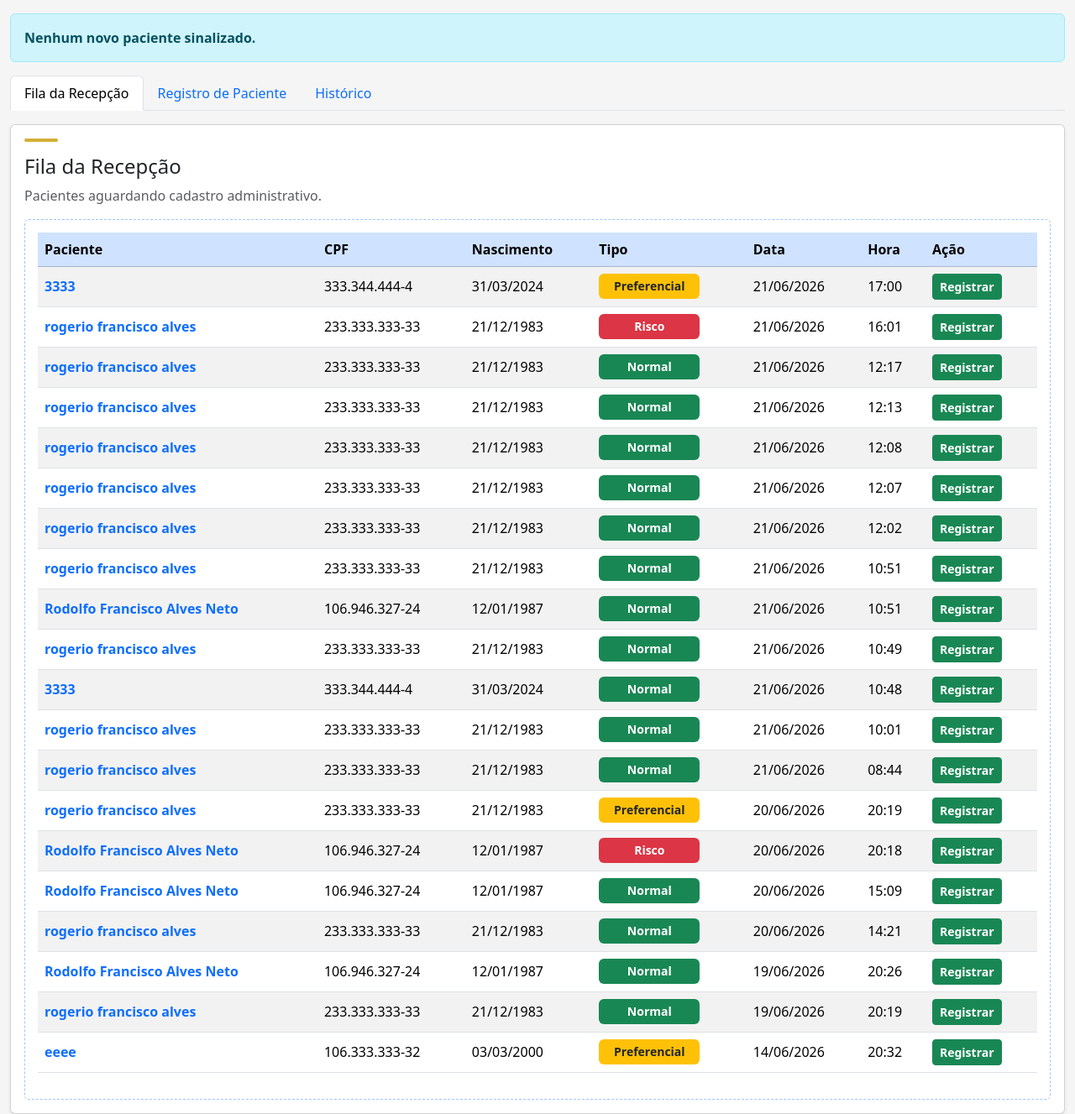
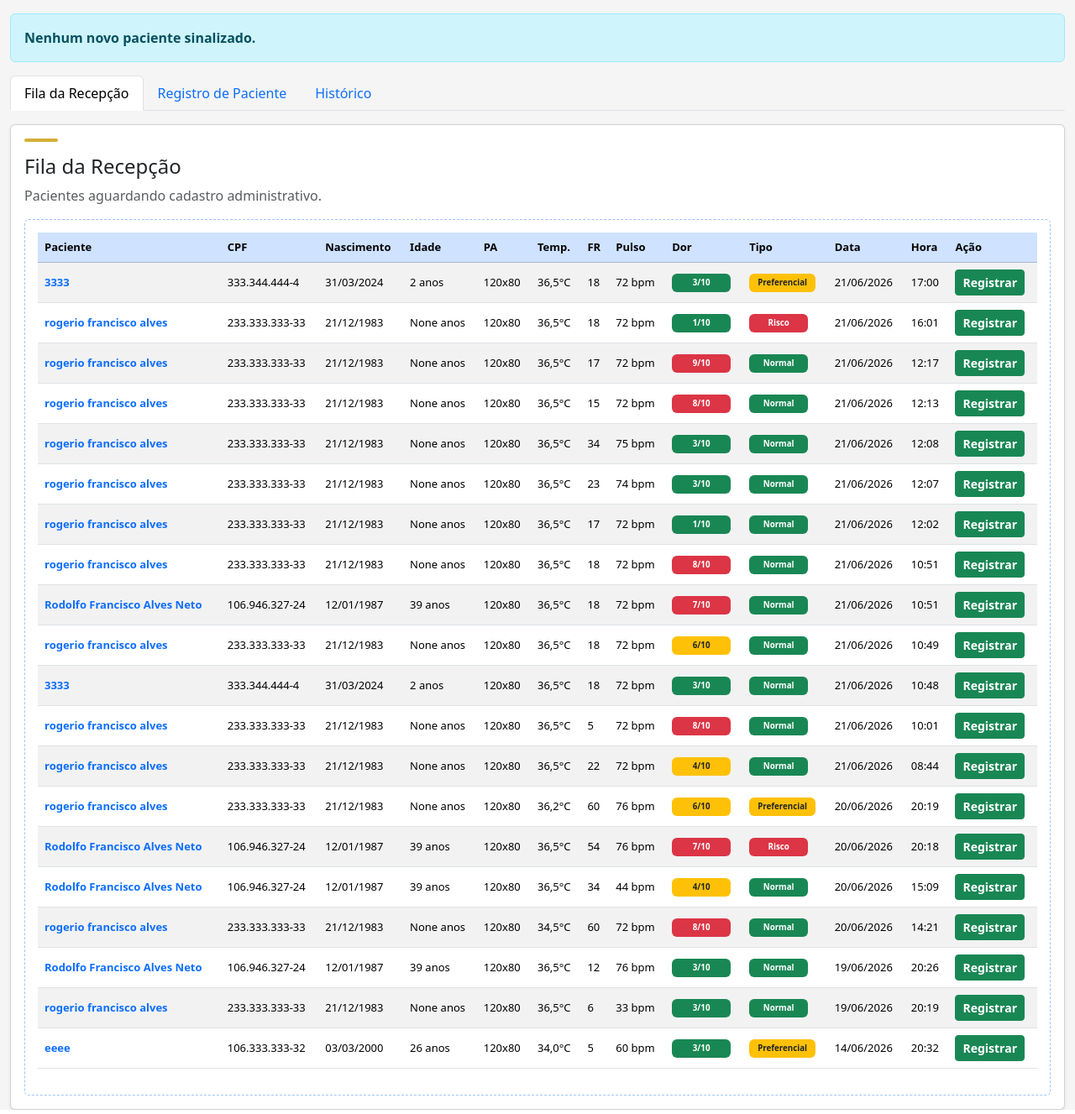
Before and after one commit to rfalves-wq/hospital_system, a Django app: template recepcao/templates/recepcao/dashboard.html in a window 1280 px wide. Shown: the whole page at 84% size. Run offline with Django 5.2, Linux system fonts and the light colour scheme; the template is opened without the code that fills it: values that come from a table or form of the project are taken from there, others are empty; data comes from the database, SQL or seed files in the repository; both versions use the stored data as it was after the commit; parts of the project's set-up code (start-up, migrations or seed data) failed here and were passed over.

Commit message:
recepcao

```diff
--- a/acolhimento/models.py
+++ b/acolhimento/models.py
@@ -67,6 +67,8 @@ class Acolhimento(models.Model):
         auto_now_add=True
     )
 
+
+
     def __str__(self):
         return f'{self.nome_paciente} - {self.tipo_atendimento}'
 
--- a/recepcao/templates/recepcao/dashboard.html
+++ b/recepcao/templates/recepcao/dashboard.html
@@ -8,37 +8,88 @@
 <link href="https://cdn.jsdelivr.net/npm/bootstrap@5.3.3/dist/css/bootstrap.min.css" rel="stylesheet">
 
 <style>
-body {
-    background: #f5f5f5;
+body{
+    background:#f5f5f5;
 }
 
-.barra-dourada {
-    width: 40px;
-    height: 4px;
-    background: #d4af37;
-    border-radius: 10px;
-    margin-bottom: 15px;
+.barra-dourada{
+    width:40px;
+    height:4px;
+    background:#d4af37;
+    border-radius:10px;
+    margin-bottom:15px;
 }
 
-.fila-box {
-    border: 1px dashed #9ec5fe;
-    background: #fff;
-    padding: 15px;
-    border-radius: 5px;
+.fila-box{
+    border:1px dashed #9ec5fe;
+    background:#fff;
+    padding:15px;
+    border-radius:5px;
 }
 
-.paciente-link {
-    text-decoration: none;
-    font-weight: bold;
-    cursor: pointer;
+.paciente-link{
+    text-decoration:none;
+    font-weight:bold;
+    cursor:pointer;
 }
 
-.badge {
-    min-width: 120px;
-    padding: 8px 12px;
-    font-size: 14px;
+.badge{
+    min-width:70px;
+    padding:6px 10px;
+}
+
+.table-responsive{
+    overflow-x:auto;
+}
+
+.table{
+    white-space:nowrap;
+    font-size:14px;
+}
+
+.table td,
+.table th{
+    vertical-align:middle;
+}
+
+@media (max-width:1400px){
+    .table{
+        font-size:13px;
+    }
+}
+
+@media (max-width:1200px){
+    .table{
+        font-size:12px;
+    }
+
+    .badge{
+        font-size:11px;
+    }
+
+    .btn-sm{
+        font-size:11px;
+        padding:3px 8px;
+    }
+}
+
+@media (max-width:992px){
+    .table{
+        font-size:11px;
+    }
+}
+
+@media (max-width:768px){
+    .table{
+        font-size:10px;
+    }
+
+    .badge{
+        min-width:auto;
+    }
 }
 </style>
+
 
 </head>
 
@@ -81,28 +132,43 @@ body {
 <div class="tab-pane fade show active" id="fila">
 
     <div class="barra-dourada"></div>
+
     <h4>Fila da Recepção</h4>
-                    <p class="text-muted">Pacientes aguardando cadastro administrativo.</p>
+
+    <p class="text-muted">
+        Pacientes aguardando cadastro administrativo.
+    </p>
 
     <div class="fila-box">
 
         {% if acolhimentos %}
+
         <div class="table-responsive">
-                        <table class="table table-striped table-hover align-middle">
+
+            <table class="table table-striped table-hover align-middle w-100">
 
                 <thead class="table-primary">
+
                     <tr>
                         <th>Paciente</th>
-                                    <th>CPF</th>
-                                    <th>Nascimento</th>
+                        <th class="d-none d-xl-table-cell">CPF</th>
+                        <th class="d-none d-lg-table-cell">Nascimento</th>
+                        <th>Idade</th>
+                        <th>PA</th>
+                        <th>Temp.</th>
+                        <th>FR</th>
+                        <th>Pulso</th>
+                        <th>Dor</th>
                         <th>Tipo</th>
-                                    <th>Data</th>
+                        <th class="d-none d-md-table-cell">Data</th>
                         <th>Hora</th>
                         <th>Ação</th>
                     </tr>
+
                 </thead>
 
                 <tbody>
+
                 {% for acolhimento in acolhimentos %}
                 <tr>
 
@@ -112,51 +178,155 @@ body {
                            data-nome="{{ acolhimento.nome_paciente }}"
                            data-cpf="{{ acolhimento.cpf }}"
                            data-nascimento="{{ acolhimento.data_nascimento|date:'Y-m-d' }}">
+
                             {{ acolhimento.nome_paciente }}
+
                         </a>
                     </td>
 
-                                <td>{{ acolhimento.cpf }}</td>
-                                <td>{{ acolhimento.data_nascimento|date:"d/m/Y" }}</td>
+                    <td class="d-none d-xl-table-cell">
+                        {{ acolhimento.cpf }}
+                    </td>
+
+                    <td class="d-none d-lg-table-cell">
+                        {{ acolhimento.data_nascimento|date:"d/m/Y" }}
+                    </td>
 
                     <td>
-                                    {% if acolhimento.tipo_atendimento|lower == 'normal' %}
-                                        <span class="badge bg-success">Normal</span>
-                                    {% elif acolhimento.tipo_atendimento|lower == 'preferencial' %}
-                                        <span class="badge bg-warning text-dark">Preferencial</span>
-                                    {% elif acolhimento.tipo_atendimento|lower == 'risco' %}
-                                        <span class="badge bg-danger">Risco</span>
+                        {{ acolhimento.idade }} anos
+                    </td>
+
+                    <td>
+                        {{ acolhimento.pressao_arterial|default:"-" }}
+                    </td>
+
+                    <td>
+                        {% if acolhimento.temperatura %}
+                            {{ acolhimento.temperatura }}°C
                         {% else %}
-                                        <span class="badge bg-secondary">{{ acolhimento.tipo_atendimento }}</span>
+                            -
                         {% endif %}
                     </td>
 
-                                <td>{{ acolhimento.data_acolhimento|date:"d/m/Y" }}</td>
-                                <td>{{ acolhimento.data_acolhimento|time:"H:i" }}</td>
+                    <td>
+                        {{ acolhimento.frequencia_respiratoria|default:"-" }}
+                    </td>
 
                     <td>
+                        {% if acolhimento.pulso %}
+                            {{ acolhimento.pulso }} bpm
+                        {% else %}
+                            -
+                        {% endif %}
+                    </td>
+
+                    <td>
+
+                        {% if acolhimento.dor == 0 %}
+
+                            <span class="badge bg-success">
+                                0/10
+                            </span>
+
+                        {% elif acolhimento.dor %}
+
+                            {% if acolhimento.dor <= 3 %}
+
+                                <span class="badge bg-success">
+                                    {{ acolhimento.dor }}/10
+                                </span>
+
+                            {% elif acolhimento.dor <= 6 %}
+
+                                <span class="badge bg-warning text-dark">
+                                    {{ acolhimento.dor }}/10
+                                </span>
+
+                            {% else %}
+
+                                <span class="badge bg-danger">
+                                    {{ acolhimento.dor }}/10
+                                </span>
+
+                            {% endif %}
+
+                        {% else %}
+                            -
+                        {% endif %}
+
+                    </td>
+
+                    <td>
+
+                        {% if acolhimento.tipo_atendimento|lower == 'normal' %}
+
+                            <span class="badge bg-success">
+                                Normal
+                            </span>
+
+                        {% elif acolhimento.tipo_atendimento|lower == 'preferencial' %}
+
+                            <span class="badge bg-warning text-dark">
+                                Preferencial
+                            </span>
+
+                        {% elif acolhimento.tipo_atendimento|lower == 'risco' %}
+
+                            <span class="badge bg-danger">
+                                Risco
+                            </span>
+
+                        {% else %}
+
+                            <span class="badge bg-secondary">
+                                {{ acolhimento.tipo_atendimento }}
+                            </span>
+
+                        {% endif %}
+
+                    </td>
+
+                    <td class="d-none d-md-table-cell">
+                        {{ acolhimento.data_acolhimento|date:"d/m/Y" }}
+                    </td>
+
+                    <td>
+                        {{ acolhimento.data_acolhimento|time:"H:i" }}
+                    </td>
+
+                    <td>
+
                         <a href="#"
                            class="btn btn-success btn-sm paciente-link"
                            data-nome="{{ acolhimento.nome_paciente }}"
                            data-cpf="{{ acolhimento.cpf }}"
                            data-nascimento="{{ acolhimento.data_nascimento|date:'Y-m-d' }}">
+
                             Registrar
+
                         </a>
+
                     </td>
 
                 </tr>
                 {% endfor %}
+
                 </tbody>
 
             </table>
+
         </div>
+
         {% else %}
+
         <div class="alert alert-secondary">
             Nenhum paciente aguardando na recepção.
         </div>
+
         {% endif %}
 
     </div>
+
 </div>
 
                 <!-- ================= REGISTRO ================= -->
```
Also changed, not shown: acolhimento/static/acolhimento/css/atendimento.css (+110 -0 lines), acolhimento/static/acolhimento/js/atendimento.js (+12 -0 lines), acolhimento/templates/acolhimento/tipo_atendimento.html (+41 -2 lines), db.sqlite3. Lines whose indentation alone changed are shown as unchanged.
